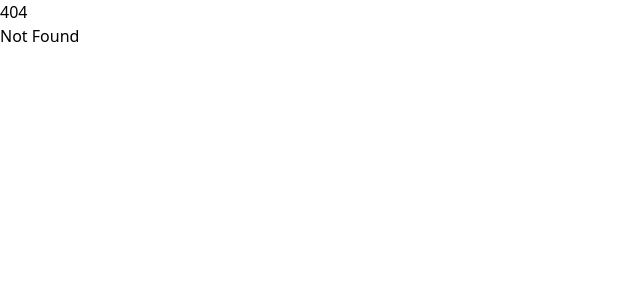
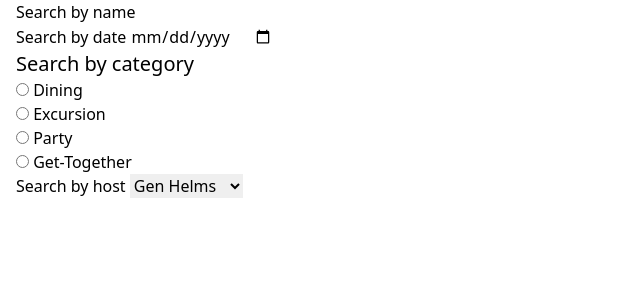
Before and after one commit to halbhelms/villages-restart, a SvelteKit app: page /search in a window 1280 px wide. Before the commit this address had no page. Shown: the top 300 px of the page, without its empty margins (0-640 px from the left). Built offline with nearby package versions, Linux system fonts and the light colour scheme.

Commit message:
Search WIP

```diff
--- a/src/routes/+page.svelte
+++ b/src/routes/+page.svelte
@@ -12,8 +12,27 @@
   </div>
 
   <div class="flex justify-center mt-3">
-    <button>Register Me!</button>
+    <button>Login</button>
   </div>
 
   </form>
 </main>
+
+
+<script>
+  import { enhance } from '$app/forms';
+  let { data } = $props()
+</script>
+
+
+
+
+<style lang="postcss">
+  input[type="tel"], input[type="text"] {
+    @apply border-b-2 border-gray-300 focus:outline-none w-full;
+  }
+
+  button {
+    @apply bg-blue-500 text-white font-bold py-2 px-4 text-center rounded hover:bg-blue-700 focus:outline-none focus:ring-2 focus:ring-blue-600 focus:ring-opacity-50;
+  }
+</style>
--- /dev/null
+++ b/src/routes/events/+page.server.js
@@ -0,0 +1,5 @@
+/** @type {import('./$types').PageServerLoad} */
+export async function load() {
+
+  return {};
+};
--- /dev/null
+++ b/src/routes/events/+page.svelte
@@ -0,0 +1,3 @@
+<script>
+  let { events  } = $props()
+</script>
--- /dev/null
+++ b/src/routes/search/+page.server.js
@@ -0,0 +1,21 @@
+export async function load() {
+  const events = [
+    {
+      id: 1,
+      name: 'Event 1',
+      start: '2024-08-01T19:00:00',
+      end: '2024-08-01T21:00:00',
+      cutoff: '2024-07-31T23:59:59',
+      location: 'Location 1',
+      description: 'Description 1',
+      notes: 'Notes 1',
+      categories: ['Dining', 'Excursion'],
+      attendees_limit: 20,
+      access: 'public',
+      price: 25,
+      host_id: 1,
+      host_name: 'Gen Helms',
+    },
+  ]
+  return {events};
+};
--- /dev/null
+++ b/src/routes/search/+page.svelte
@@ -0,0 +1,43 @@
+<script>
+</script>
+
+<main>
+  <!-- search by name -->
+  <div class="px-4">
+    <label for="name" class="">Search by name</label>
+    <input type="name" id="name" name="name" />
+  </div>
+  <!-- search by date -->
+  <div class="px-4">
+    <label for="date" class="">Search by date</label>
+    <input type="date" id="date" name="date" />
+  </div>
+  <!-- search by category -->
+  <div class="px-4">
+    <div class="text-xl">Search by category</div>
+    <div>
+      <input type="radio" id="Dining" name="category" />
+      <label for="Dining" class="">Dining</label>
+    </div>
+    <div>
+      <input type="radio" id="Excursion" name="category" />
+      <label for="Excurson" class="">Excursion</label>
+    </div>
+    <div>
+      <input type="radio" id="Party" name="category" />
+      <label for="Party" class="">Party</label>
+    </div>
+    <div>
+      <input type="radio" id="Get-Together" name="category" />
+      <label for="Get-Together" class="">Get-Together</label>
+    </div>
+  </div>
+  <!-- search by host -->
+  <div class="px-4">
+    <label for="host" class="">Search by host</label>
+    <select id="host" name="host">
+      <option value="1">Gen Helms</option>
+      <option value="2">Anne Archer</option>
+      <option value="3">Betty Brown</option>
+    </select>
+</main>
```
